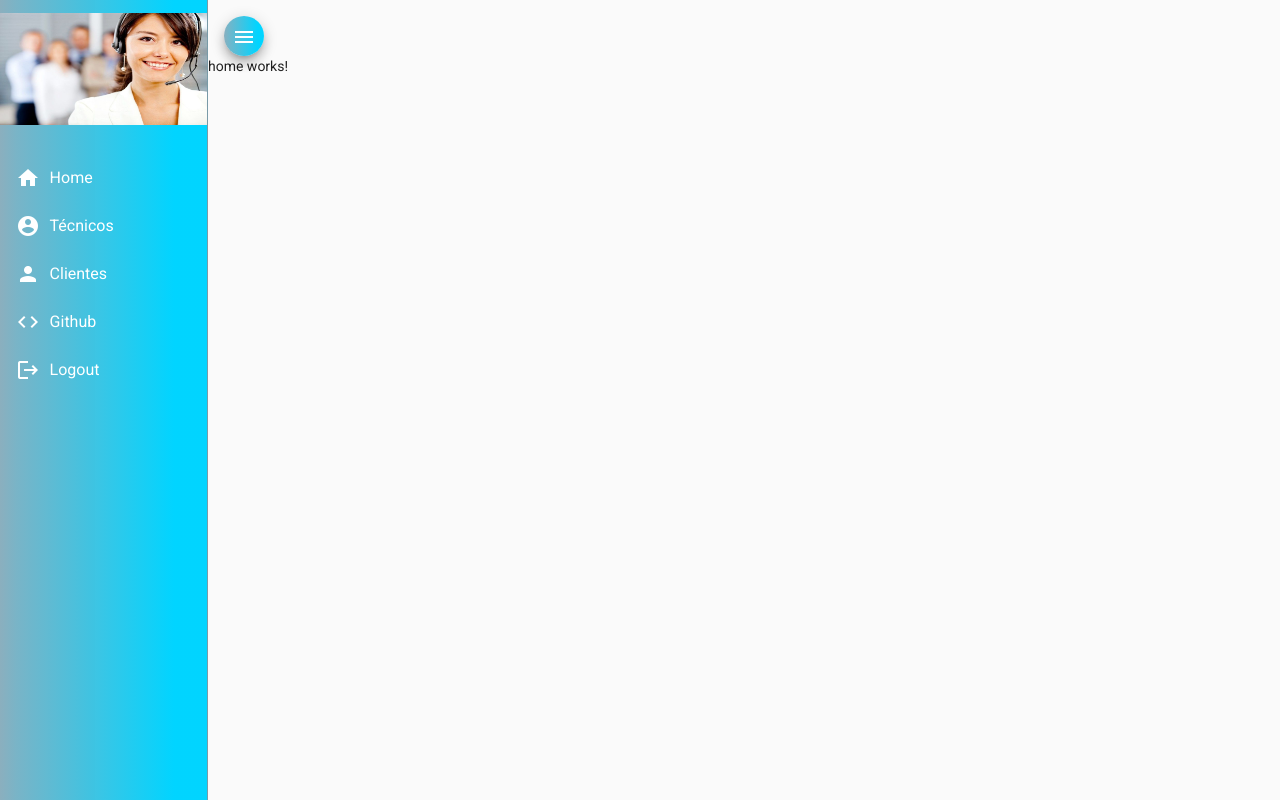
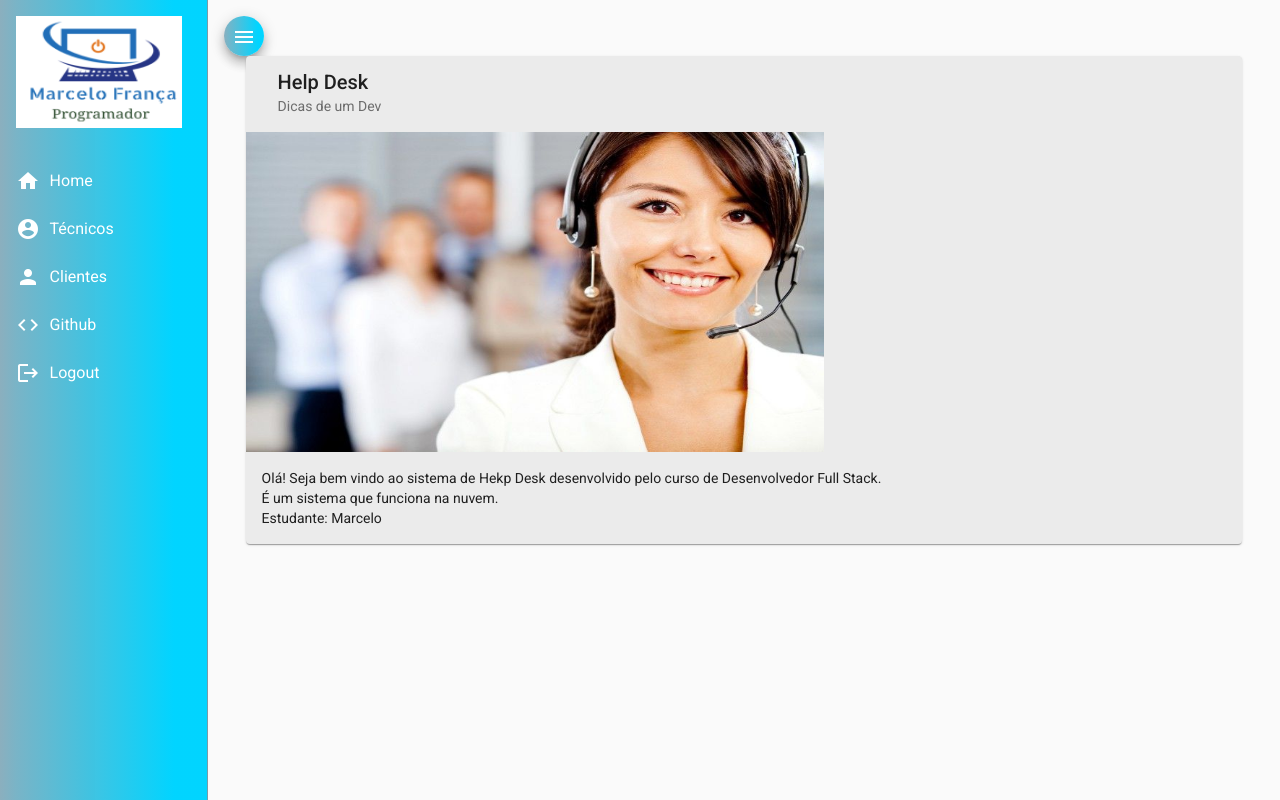
Before and after one commit to marcelorfranca/helpdesk-front, an Angular app: page /home in a window 1280 px wide. Both pictures are taken after a click on the button "menu". Built offline with nearby package versions, Linux system fonts and the light colour scheme.

Commit message:
HTML e CSS para componente Home

```diff
--- a/src/app/components/home/home.component.css
+++ b/src/app/components/home/home.component.css
@@ -0,0 +1,10 @@
+.card {
+    width: 90%;
+    margin: auto;
+    background-color: rgb(235, 235, 235);
+}
+
+img {
+    height: 20rem;
+    width: 60%;
+}
--- a/src/app/components/home/home.component.html
+++ b/src/app/components/home/home.component.html
@@ -1 +1,12 @@
-<p>home works!</p>
+<mat-card class="card">
+    <mat-card-header>
+        <mat-card-title>Help Desk</mat-card-title>
+        <mat-card-subtitle>Dicas de um Dev</mat-card-subtitle>
+    </mat-card-header>
+    <img mat-card-image src="assets/img/Call_Center.jpg" alt="Imagem Home">
+    <mat-card-content>
+        <p>
+            Olá! Seja bem vindo ao sistema de Hekp Desk desenvolvido pelo curso de Desenvolvedor Full Stack. <br /> É um sistema que funciona na nuvem.<br /> Estudante: Marcelo
+        </p>
+    </mat-card-content>
+</mat-card>
--- a/src/app/components/nav/nav.component.css
+++ b/src/app/components/nav/nav.component.css
@@ -9,9 +9,9 @@
 }
 
 img {
-    width: 100%;
+    width: 80%;
     height: 7rem;
-    margin: .8rem auto 1rem auto;
+    margin: 1rem auto 1rem 1rem;
 }
 
 .sidenav a {
--- a/src/app/components/nav/nav.component.html
+++ b/src/app/components/nav/nav.component.html
@@ -1,6 +1,6 @@
 <mat-drawer-container class="container" autosize>
     <mat-drawer #drawer class="sidenav" mode="side">
-        <img src="assets/img/Call_Center.jpg" alt="Imagem de Navegação">
+        <img src="assets/img/logomarcelo.png" alt="Imagem de Navegação">
         <mat-nav-list class="nav-list">
             <a mat-list-item routerLink="/">
                 <i class="material-icons">home</i> Home
```
Also changed, not shown: src/assets/img/logomarcelo.png (added).
